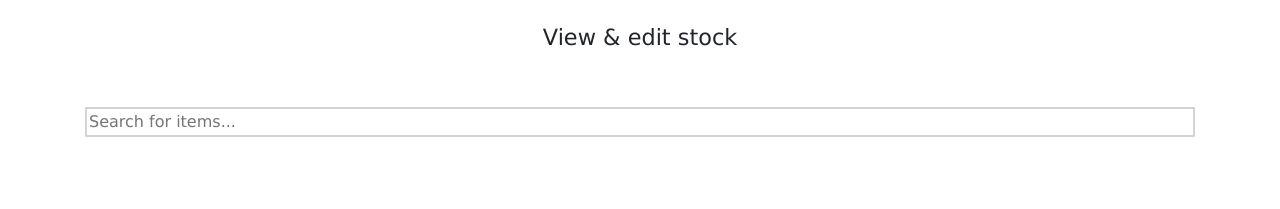
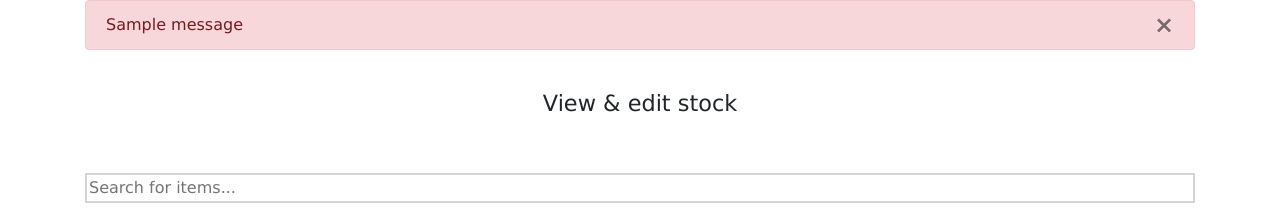
Before and after one commit to u-blavins/aad_inventory_management, a Flask app: page /viewStock in a window 1280 px wide. Shown: the part 124-333 px from the top of the page. Run offline with Flask 2, Linux system fonts and the light colour scheme; one stand-in notice (Sample message) is shown; some libraries are stand-ins or nearby versions.

Commit message:
Remove items from stock

```diff
--- a/templates/addItemToInventory.html
+++ b/templates/addItemToInventory.html
@@ -13,7 +13,7 @@
     <br>
     <h3>Add New Item To Stock</h3>
     <br>
-	<form action="/api/items/add" method="POST">
+	<form action="/items/add" method="POST">
 		<div class="form-group">
 		  <label>Item Code:</label>
 		  <input type="text" class="form-control inputShadowBox" placeholder="Enter item code" name="code" required>
--- a/templates/viewStock.html
+++ b/templates/viewStock.html
@@ -1,6 +1,17 @@
 {% extends "home.html" %}
 {% block content %}
-
+    {% for message in get_flashed_messages() %}
+    <div class="container">
+        {% if 'Success' in message %}
+            <div class="alert alert-success">
+        {% else %}
+            <div class="alert alert-danger">
+        {% endif %}
+        <button type="button" class="close" data-dismiss="alert">&times;</button>
+        {{ message }}
+        </div>
+    </div>
+    {% endfor %}
     <div class="container text-center">
         <br>
         <h3>View & edit stock</h3>
@@ -47,7 +58,9 @@
                         <td><button onclick= edit(item) class="editButton"><i class="fa fa-edit" style="margin-right: 5px;"></i>Edit</button></td>
                         {% if 'privilege' in session %}
                             {% if session['privilege'] == 3 %}
-                            <td><button onclick= remove(item) class="redButton"><i class="fas fa-minus-circle" style="margin-right: 5px;"></i>Remove</button></td>
+                            <form action="/items/remove/{{ item.get_code() }}" method="POST">
+                            <td><button type="submit" class="redButton"><i class="fas fa-minus-circle" style="margin-right: 5px;"></i>Remove</button></td>
+                            </form>
                             {% else %}
                             {% endif %}
                         {% endif %}
```
Also changed, not shown: models/Item.py (+12 -0 lines), routes/items.py (+13 -2 lines).
